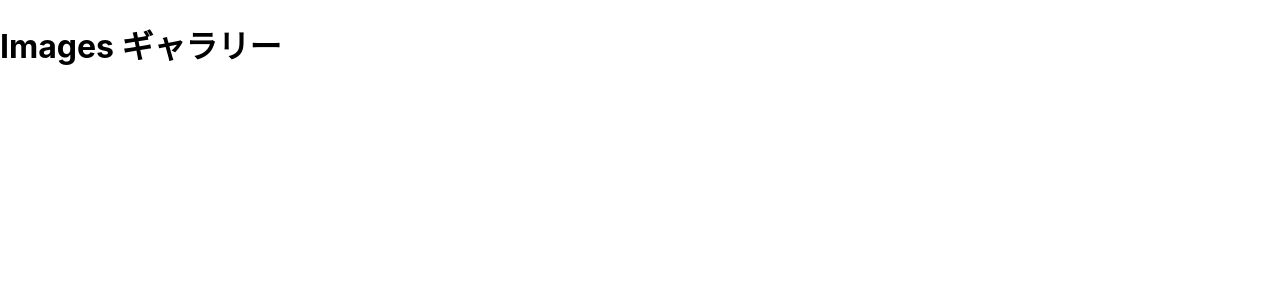
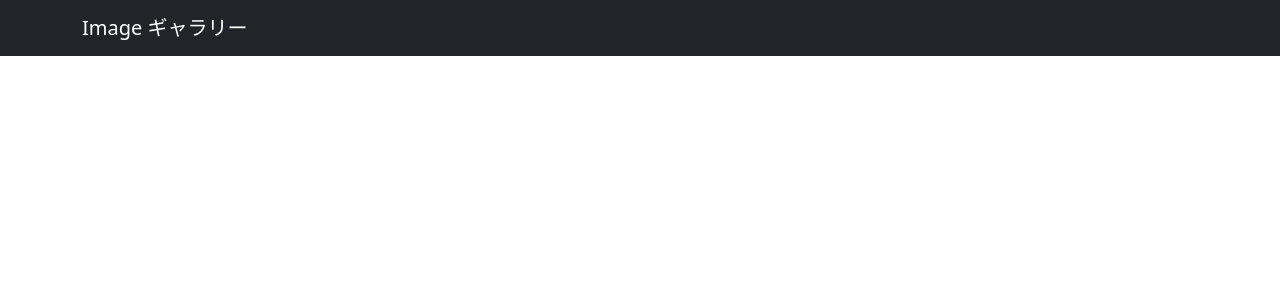
Before and after one commit to claudym/renshuu_images-gallery, a React (Create React App) app in the folder frontend/: page / in a window 1280 px wide. Shown: the top 300 px of the page. Built offline with nearby package versions, Linux system fonts and the light colour scheme.

Commit message:
initial header component

```diff
--- a/frontend/package.json
+++ b/frontend/package.json
@@ -6,7 +6,9 @@
     "@testing-library/jest-dom": "^5.16.1",
     "@testing-library/react": "^12.1.2",
     "@testing-library/user-event": "^13.5.0",
+    "bootstrap": "^5.1.3",
     "react": "^17.0.2",
+    "react-bootstrap": "^2.1.1",
     "react-dom": "^17.0.2",
     "react-scripts": "^5.0.0",
     "web-vitals": "^2.1.4"
--- a/frontend/src/App.js
+++ b/frontend/src/App.js
@@ -1,7 +1,10 @@
+import "bootstrap/dist/css/bootstrap.min.css";
+import Header from "./components/Header";
+
 function App() {
   return (
     <div>
-      <h1>Images ギャラリー</h1>
+      <Header title="Image ギャラリー" />
     </div>
   );
 }
--- /dev/null
+++ b/frontend/src/components/Header.js
@@ -0,0 +1,20 @@
+import React from "react";
+import { Navbar } from "react-bootstrap";
+import { Container } from "react-bootstrap";
+
+const Header = ({ title }) => {
+  return (
+    <Navbar bg="dark" variant="dark">
+      <Container>
+        <Navbar.Brand href="/">{title}</Navbar.Brand>
+        {/* <Nav className="me-auto">
+          <Nav.Link href="#home">Home</Nav.Link>
+          <Nav.Link href="#features">Features</Nav.Link>
+          <Nav.Link href="#pricing">Pricing</Nav.Link>
+        </Nav> */}
+      </Container>
+    </Navbar>
+  );
+};
+
+export default Header;
```
Also changed, not shown: 1 other file (tests, documents, lock files or other folders).
